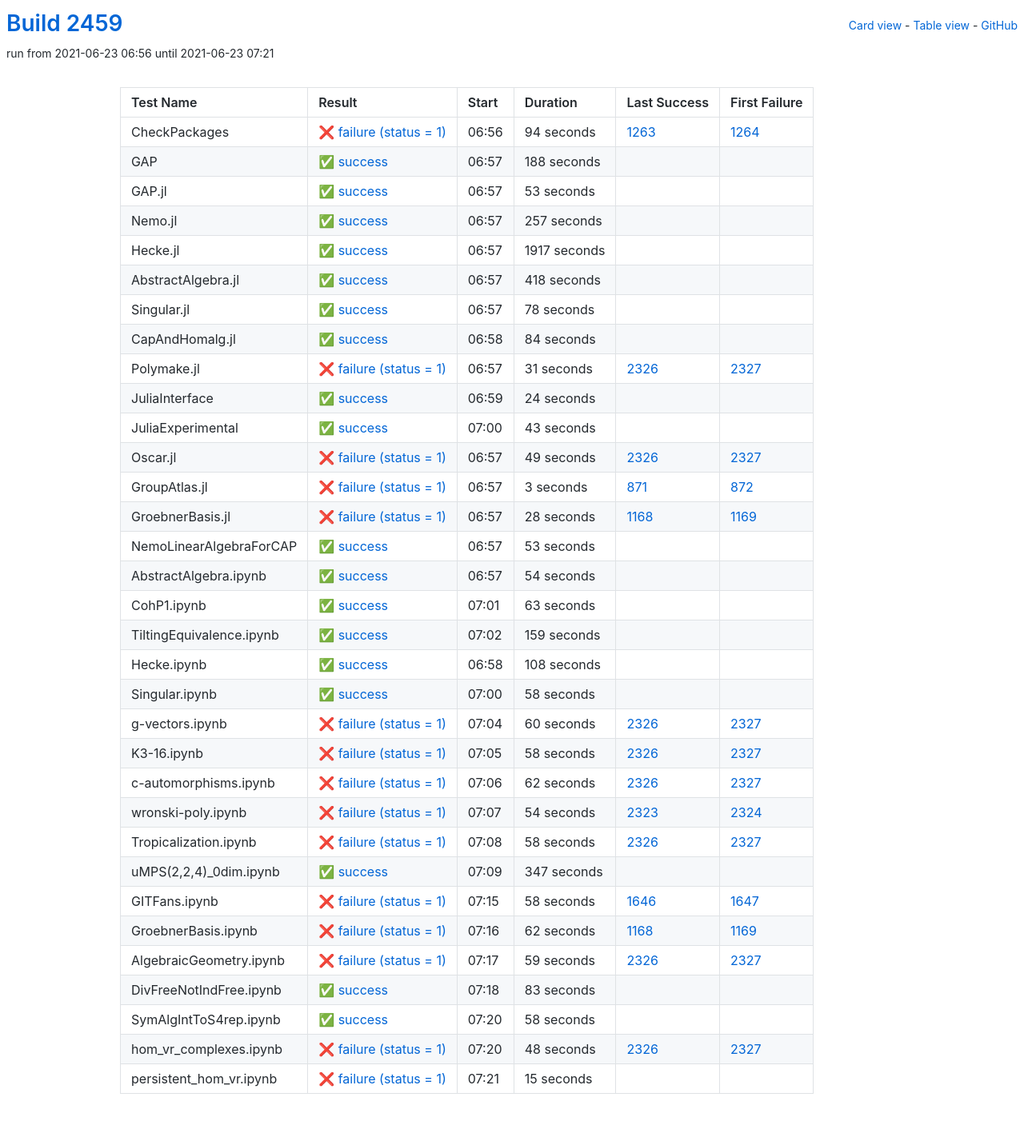
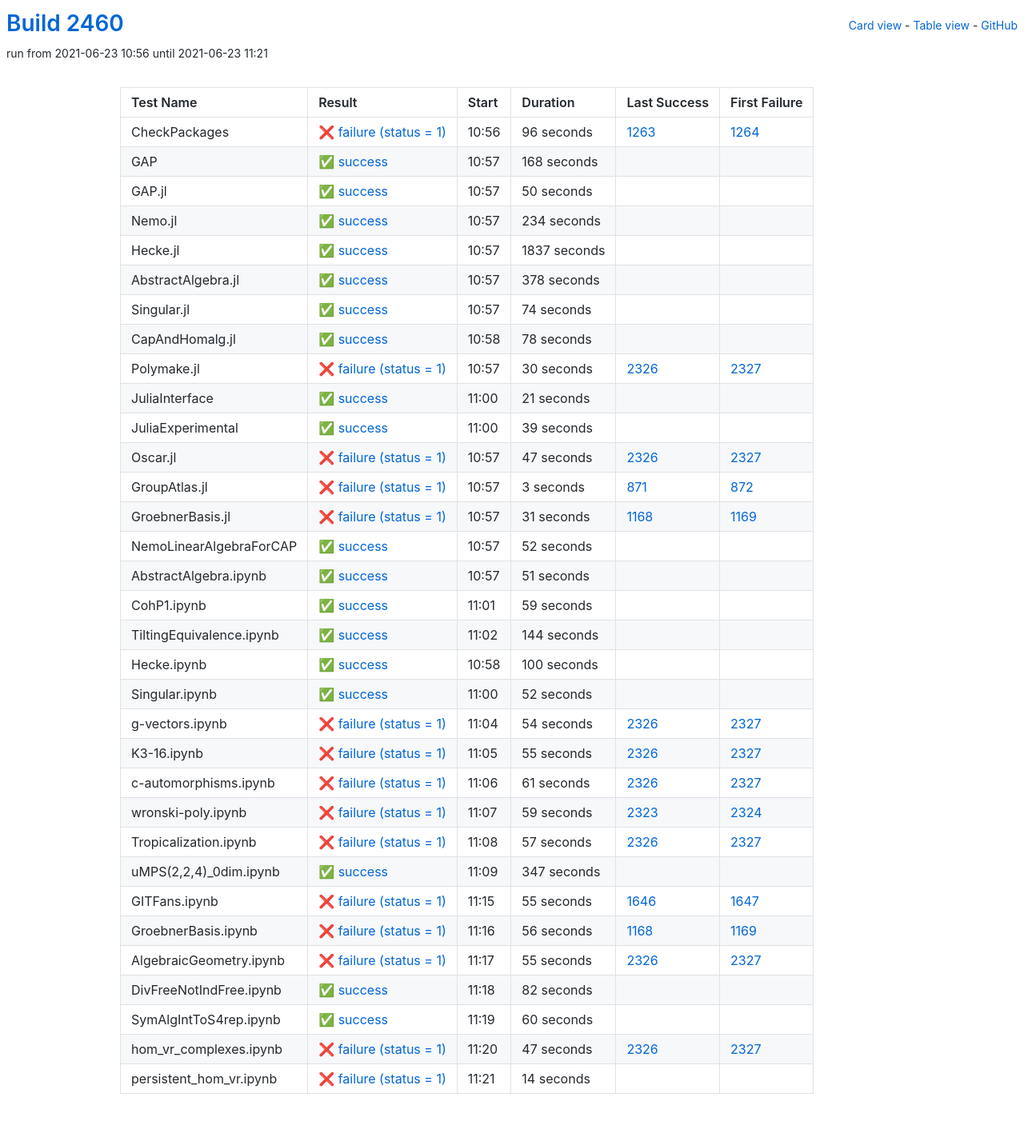
Before and after one commit to oscar-system/oscar-ci-status-stable, a Jekyll site: the page built from table.html, in a window 1280 px wide. Shown: the whole page at 80% size. Built offline with Jekyll 4.4.1, drawn with Linux system fonts in a browser that asks for light colours.

Commit message:
Build #2460

```diff
--- a/_data/ci.yml
+++ b/_data/ci.yml
@@ -1,6 +1,6 @@
 ---
-build: 2459
-build_url: https://oscarci.mathematik.uni-kl.de/job/oscar-stable/2459/
+build: 2460
+build_url: https://oscarci.mathematik.uni-kl.de/job/oscar-stable/2460/
 job: oscar-stable
 organization: oscar-system
 repo: oscar-ci-status-stable
@@ -8,80 +8,92 @@ repourl: https://github.com/oscar-system/oscar-ci-status-stable
 tests:
 - name: CheckPackages
   id: checkpackages
-  log: https://oscarci.mathematik.uni-kl.de/job/oscar-stable/2459/artifact/logs/build-2459/CheckPackages.log
-  start: 2021-06-23 06:56
+  log: https://oscarci.mathematik.uni-kl.de/job/oscar-stable/2460/artifact/logs/build-2460/CheckPackages.log
+  start: 2021-06-23 10:56
   success: false
   exitcode: 1
   status: failure
-  duration: 94
+  duration: 96
   last_success: 1263
   last_success_url: https://oscarci.mathematik.uni-kl.de/job/oscar-stable/1263/
   first_failure: 1264
   first_failure_url: https://oscarci.mathematik.uni-kl.de/job/oscar-stable/1264/
 - name: GAP
   id: gap
-  log: https://oscarci.mathematik.uni-kl.de/job/oscar-stable/2459/artifact/logs/build-2459/GAP.log
-  start: 2021-06-23 06:57
+  log: https://oscarci.mathematik.uni-kl.de/job/oscar-stable/2460/artifact/logs/build-2460/GAP.log
+  start: 2021-06-23 10:57
   success: true
   exitcode: 0
   status: success
-  duration: 188
+  duration: 168
   last_success: false
   last_success_url:
   first_failure: false
   first_failure_url:
 - name: GAP.jl
   id: gap-jl
-  log: https://oscarci.mathematik.uni-kl.de/job/oscar-stable/2459/artifact/logs/build-2459/GAP.jl.log
-  start: 2021-06-23 06:57
+  log: https://oscarci.mathematik.uni-kl.de/job/oscar-stable/2460/artifact/logs/build-2460/GAP.jl.log
+  start: 2021-06-23 10:57
   success: true
   exitcode: 0
   status: success
-  duration: 53
+  duration: 50
   last_success: false
   last_success_url:
   first_failure: false
   first_failure_url:
 - name: Nemo.jl
   id: nemo-jl
-  log: https://oscarci.mathematik.uni-kl.de/job/oscar-stable/2459/artifact/logs/build-2459/Nemo.jl.log
-  start: 2021-06-23 06:57
+  log: https://oscarci.mathematik.uni-kl.de/job/oscar-stable/2460/artifact/logs/build-2460/Nemo.jl.log
+  start: 2021-06-23 10:57
   success: true
   exitcode: 0
   status: success
-  duration: 257
+  duration: 234
   last_success: false
   last_success_url:
   first_failure: false
   first_failure_url:
 - name: Hecke.jl
   id: hecke-jl
-  log: https://oscarci.mathematik.uni-kl.de/job/oscar-stable/2459/artifact/logs/build-2459/Hecke.jl.log
-  start: 2021-06-23 06:57
+  log: https://oscarci.mathematik.uni-kl.de/job/oscar-stable/2460/artifact/logs/build-2460/Hecke.jl.log
+  start: 2021-06-23 10:57
   success: true
   exitcode: 0
   status: success
-  duration: 1917
+  duration: 1837
   last_success: false
   last_success_url:
   first_failure: false
   first_failure_url:
 - name: AbstractAlgebra.jl
   id: abstractalgebra-jl
-  log: https://oscarci.mathematik.uni-kl.de/job/oscar-stable/2459/artifact/logs/build-2459/AbstractAlgebra.jl.log
-  start: 2021-06-23 06:57
+  log: https://oscarci.mathematik.uni-kl.de/job/oscar-stable/2460/artifact/logs/build-2460/AbstractAlgebra.jl.log
+  start: 2021-06-23 10:57
   success: true
   exitcode: 0
   status: success
-  duration: 418
+  duration: 378
   last_success: false
   last_success_url:
   first_failure: false
   first_failure_url:
 - name: Singular.jl
   id: singular-jl
-  log: https://oscarci.mathematik.uni-kl.de/job/oscar-stable/2459/artifact/logs/build-2459/Singular.jl.log
-  start: 2021-06-23 06:57
+  log: https://oscarci.mathematik.uni-kl.de/job/oscar-stable/2460/artifact/logs/build-2460/Singular.jl.log
+  start: 2021-06-23 10:57
+  success: true
+  exitcode: 0
+  status: success
+  duration: 74
+  last_success: false
+  last_success_url:
+  first_failure: false
+  first_failure_url:
+- name: CapAndHomalg.jl
+  id: capandhomalg-jl
+  log: https://oscarci.mathematik.uni-kl.de/job/oscar-stable/2460/artifact/logs/build-2460/CapAndHomalg.jl.log
+  start: 2021-06-23 10:58
   success: true
   exitcode: 0
   status: success
@@ -90,70 +102,58 @@ tests:
   last_success_url:
   first_failure: false
   first_failure_url:
-- name: CapAndHomalg.jl
-  id: capandhomalg-jl
-  log: https://oscarci.mathematik.uni-kl.de/job/oscar-stable/2459/artifact/logs/build-2459/CapAndHomalg.jl.log
-  start: 2021-06-23 06:58
-  success: true
-  exitcode: 0
-  status: success
-  duration: 84
-  last_success: false
-  last_success_url:
-  first_failure: false
-  first_failure_url:
 - name: Polymake.jl
   id: polymake-jl
-  log: https://oscarci.mathematik.uni-kl.de/job/oscar-stable/2459/artifact/logs/build-2459/Polymake.jl.log
-  start: 2021-06-23 06:57
+  log: https://oscarci.mathematik.uni-kl.de/job/oscar-stable/2460/artifact/logs/build-2460/Polymake.jl.log
+  start: 2021-06-23 10:57
   success: false
   exitcode: 1
   status: failure
-  duration: 31
+  duration: 30
   last_success: 2326
   last_success_url: https://oscarci.mathematik.uni-kl.de/job/oscar-stable/2326/
   first_failure: 2327
   first_failure_url: https://oscarci.mathematik.uni-kl.de/job/oscar-stable/2327/
 - name: JuliaInterface
   id: juliainterface
-  log: https://oscarci.mathematik.uni-kl.de/job/oscar-stable/2459/artifact/logs/build-2459/JuliaInterface.log
-  start: 2021-06-23 06:59
+  log: https://oscarci.mathematik.uni-kl.de/job/oscar-stable/2460/artifact/logs/build-2460/JuliaInterface.log
+  start: 2021-06-23 11:00
   success: true
   exitcode: 0
   status: success
-  duration: 24
+  duration: 21
   last_success: false
   last_success_url:
   first_failure: false
   first_failure_url:
 - name: JuliaExperimental
   id: juliaexperimental
-  log: https://oscarci.mathematik.uni-kl.de/job/oscar-stable/2459/artifact/logs/build-2459/JuliaExperimental.log
-  start: 2021-06-23 07:00
+  log: https://oscarci.mathematik.uni-kl.de/job/oscar-stable/2460/artifact/logs/build-2460/JuliaExperimental.log
+  start: 2021-06-23 11:00
   success: true
   exitcode: 0
   status: success
-  duration: 43
+  duration: 39
   last_success: false
   last_success_url:
   first_failure: false
   first_failure_url:
 - name: Oscar.jl
   id: oscar-jl
-  log: https://oscarci.mathematik.uni-kl.de/job/oscar-stable/2459/artifact/logs/build-2459/Oscar.jl.log
-  start: 2021-06-23 06:57
+  log: https://oscarci.mathematik.uni-kl.de/job/oscar-stable/2460/artifact/logs/build-2460/Oscar.jl.log
+  start: 2021-06-23 10:57
   success: false
   exitcode: 1
   status: failure
-  duration: 49
+  duration: 47
   last_success: 2326
   last_success_url: https://oscarci.mathematik.uni-kl.de/job/oscar-stable/2326/
   first_failure: 2327
   first_failure_url: https://oscarci.mathematik.uni-kl.de/job/oscar-stable/2327/
 - name: GroupAtlas.jl
   id: groupatlas-jl
-  log: https://oscarci.mathematik.uni-kl.de/job/oscar-stable/2459/artifact/logs/build-2459/GroupAtlas.jl.log
-  start: 2021-06-23 06:57
+  log: https://oscarci.mathematik.uni-kl.de/job/oscar-stable/2460/artifact/logs/build-2460/GroupAtlas.jl.log
+  start: 2021-06-23 10:57
   success: false
   exitcode: 1
   status: failure
@@ -164,152 +164,152 @@ tests:
   first_failure_url: https://oscarci.mathematik.uni-kl.de/job/oscar-stable/872/
 - name: GroebnerBasis.jl
   id: groebnerbasis-jl
-  log: https://oscarci.mathematik.uni-kl.de/job/oscar-stable/2459/artifact/logs/build-2459/GroebnerBasis.jl.log
-  start: 2021-06-23 06:57
+  log: https://oscarci.mathematik.uni-kl.de/job/oscar-stable/2460/artifact/logs/build-2460/GroebnerBasis.jl.log
+  start: 2021-06-23 10:57
   success: false
   exitcode: 1
   status: failure
-  duration: 28
+  duration: 31
   last_success: 1168
   last_success_url: https://oscarci.mathematik.uni-kl.de/job/oscar-stable/1168/
   first_failure: 1169
   first_failure_url: https://oscarci.mathematik.uni-kl.de/job/oscar-stable/1169/
 - name: NemoLinearAlgebraForCAP
   id: nemolinearalgebraforcap
-  log: https://oscarci.mathematik.uni-kl.de/job/oscar-stable/2459/artifact/logs/build-2459/NemoLinearAlgebraForCAP.log
-  start: 2021-06-23 06:57
+  log: https://oscarci.mathematik.uni-kl.de/job/oscar-stable/2460/artifact/logs/build-2460/NemoLinearAlgebraForCAP.log
+  start: 2021-06-23 10:57
   success: true
   exitcode: 0
   status: success
-  duration: 53
+  duration: 52
   last_success: false
   last_success_url:
   first_failure: false
   first_failure_url:
 - name: AbstractAlgebra.ipynb
   id: abstractalgebra-ipynb
-  log: https://oscarci.mathematik.uni-kl.de/job/oscar-stable/2459/artifact/logs/build-2459/AbstractAlgebra.ipynb.log
-  start: 2021-06-23 06:57
+  log: https://oscarci.mathematik.uni-kl.de/job/oscar-stable/2460/artifact/logs/build-2460/AbstractAlgebra.ipynb.log
+  start: 2021-06-23 10:57
   success: true
   exitcode: 0
   status: success
-  duration: 54
+  duration: 51
   last_success: false
   last_success_url:
   first_failure: false
   first_failure_url:
 - name: CohP1.ipynb
   id: cohp1-ipynb
-  log: https://oscarci.mathematik.uni-kl.de/job/oscar-stable/2459/artifact/logs/build-2459/CohP1.ipynb.log
-  start: 2021-06-23 07:01
+  log: https://oscarci.mathematik.uni-kl.de/job/oscar-stable/2460/artifact/logs/build-2460/CohP1.ipynb.log
+  start: 2021-06-23 11:01
   success: true
   exitcode: 0
   status: success
-  duration: 63
+  duration: 59
   last_success: false
   last_success_url:
   first_failure: false
   first_failure_url:
 - name: TiltingEquivalence.ipynb
   id: tiltingequivalence-ipynb
-  log: https://oscarci.mathematik.uni-kl.de/job/oscar-stable/2459/artifact/logs/build-2459/TiltingEquivalence.ipynb.log
-  start: 2021-06-23 07:02
+  log: https://oscarci.mathematik.uni-kl.de/job/oscar-stable/2460/artifact/logs/build-2460/TiltingEquivalence.ipynb.log
+  start: 2021-06-23 11:02
   success: true
   exitcode: 0
   status: success
-  duration: 159
+  duration: 144
   last_success: false
   last_success_url:
   first_failure: false
   first_failure_url:
 - name: Hecke.ipynb
   id: hecke-ipynb
-  log: https://oscarci.mathematik.uni-kl.de/job/oscar-stable/2459/artifact/logs/build-2459/Hecke.ipynb.log
-  start: 2021-06-23 06:58
+  log: https://oscarci.mathematik.uni-kl.de/job/oscar-stable/2460/artifact/logs/build-2460/Hecke.ipynb.log
+  start: 2021-06-23 10:58
   success: true
   exitcode: 0
   status: success
-  duration: 108
+  duration: 100
   last_success: false
   last_success_url:
   first_failure: false
   first_failure_url:
 - name: Singular.ipynb
   id: singular-ipynb
-  log: https://oscarci.mathematik.uni-kl.de/job/oscar-stable/2459/artifact/logs/build-2459/Singular.ipynb.log
-  start: 2021-06-23 07:00
+  log: https://oscarci.mathematik.uni-kl.de/job/oscar-stable/2460/artifact/logs/build-2460/Singular.ipynb.log
+  start: 2021-06-23 11:00
   success: true
   exitcode: 0
   status: success
-  duration: 58
+  duration: 52
   last_success: false
   last_success_url:
   first_failure: false
   first_failure_url:
 - name: g-vectors.ipynb
   id: g-vectors-ipynb
-  log: https://oscarci.mathematik.uni-kl.de/job/oscar-stable/2459/artifact/logs/build-2459/g-vectors.ipynb.log
-  start: 2021-06-23 07:04
+  log: https://oscarci.mathematik.uni-kl.de/job/oscar-stable/2460/artifact/logs/build-2460/g-vectors.ipynb.log
+  start: 2021-06-23 11:04
   success: false
   exitcode: 1
   status: failure
-  duration: 60
+  duration: 54
   last_success: 2326
   last_success_url: https://oscarci.mathematik.uni-kl.de/job/oscar-stable/2326/
   first_failure: 2327
   first_failure_url: https://oscarci.mathematik.uni-kl.de/job/oscar-stable/2327/
 - name: K3-16.ipynb
   id: k3-16-ipynb
-  log: https://oscarci.mathematik.uni-kl.de/job/oscar-stable/2459/artifact/logs/build-2459/K3-16.ipynb.log
-  start: 2021-06-23 07:05
+  log: https://oscarci.mathematik.uni-kl.de/job/oscar-stable/2460/artifact/logs/build-2460/K3-16.ipynb.log
+  start: 2021-06-23 11:05
   success: false
   exitcode: 1
   status: failure
-  duration: 58
+  duration: 55
   last_success: 2326
   last_success_url: https://oscarci.mathematik.uni-kl.de/job/oscar-stable/2326/
   first_failure: 2327
   first_failure_url: https://oscarci.mathematik.uni-kl.de/job/oscar-stable/2327/
 - name: c-automorphisms.ipynb
   id: c-automorphisms-ipynb
-  log: https://oscarci.mathematik.uni-kl.de/job/oscar-stable/2459/artifact/logs/build-2459/c-automorphisms.ipynb.log
-  start: 2021-06-23 07:06
+  log: https://oscarci.mathematik.uni-kl.de/job/oscar-stable/2460/artifact/logs/build-2460/c-automorphisms.ipynb.log
+  start: 2021-06-23 11:06
   success: false
   exitcode: 1
   status: failure
-  duration: 62
+  duration: 61
   last_success: 2326
   last_success_url: https://oscarci.mathematik.uni-kl.de/job/oscar-stable/2326/
   first_failure: 2327
   first_failure_url: https://oscarci.mathematik.uni-kl.de/job/oscar-stable/2327/
 - name: wronski-poly.ipynb
   id: wronski-poly-ipynb
-  log: https://oscarci.mathematik.uni-kl.de/job/oscar-stable/2459/artifact/logs/build-2459/wronski-poly.ipynb.log
-  start: 2021-06-23 07:07
+  log: https://oscarci.mathematik.uni-kl.de/job/oscar-stable/2460/artifact/logs/build-2460/wronski-poly.ipynb.log
+  start: 2021-06-23 11:07
   success: false
   exitcode: 1
   status: failure
-  duration: 54
+  duration: 59
   last_success: 2323
   last_success_url: https://oscarci.mathematik.uni-kl.de/job/oscar-stable/2323/
   first_failure: 2324
   first_failure_url: https://oscarci.mathematik.uni-kl.de/job/oscar-stable/2324/
 - name: Tropicalization.ipynb
   id: tropicalization-ipynb
-  log: https://oscarci.mathematik.uni-kl.de/job/oscar-stable/2459/artifact/logs/build-2459/Tropicalization.ipynb.log
-  start: 2021-06-23 07:08
+  log: https://oscarci.mathematik.uni-kl.de/job/oscar-stable/2460/artifact/logs/build-2460/Tropicalization.ipynb.log
+  start: 2021-06-23 11:08
   success: false
   exitcode: 1
   status: failure
-  duration: 58
+  duration: 57
   last_success: 2326
   last_success_url: https://oscarci.mathematik.uni-kl.de/job/oscar-stable/2326/
   first_failure: 2327
   first_failure_url: https://oscarci.mathematik.uni-kl.de/job/oscar-stable/2327/
 - name: uMPS(2,2,4)_0dim.ipynb
   id: umps-2-2-4-0dim-ipynb
-  log: https://oscarci.mathematik.uni-kl.de/job/oscar-stable/2459/artifact/logs/build-2459/uMPS-2-2-4-_0dim.ipynb.log
-  start: 2021-06-23 07:09
+  log: https://oscarci.mathematik.uni-kl.de/job/oscar-stable/2460/artifact/logs/build-2460/uMPS-2-2-4-_0dim.ipynb.log
+  start: 2021-06-23 11:09
   success: true
   exitcode: 0
   status: success
@@ -320,84 +320,84 @@ tests:
   first_failure_url:
 - name: GITFans.ipynb
   id: gitfans-ipynb
-  log: https://oscarci.mathematik.uni-kl.de/job/oscar-stable/2459/artifact/logs/build-2459/GITFans.ipynb.log
-  start: 2021-06-23 07:15
+  log: https://oscarci.mathematik.uni-kl.de/job/oscar-stable/2460/artifact/logs/build-2460/GITFans.ipynb.log
+  start: 2021-06-23 11:15
   success: false
   exitcode: 1
   status: failure
-  duration: 58
+  duration: 55
   last_success: 1646
   last_success_url: https://oscarci.mathematik.uni-kl.de/job/oscar-stable/1646/
   first_failure: 1647
   first_failure_url: https://oscarci.mathematik.uni-kl.de/job/oscar-stable/1647/
 - name: GroebnerBasis.ipynb
   id: groebnerbasis-ipynb
-  log: https://oscarci.mathematik.uni-kl.de/job/oscar-stable/2459/artifact/logs/build-2459/GroebnerBasis.ipynb.log
-  start: 2021-06-23 07:16
+  log: https://oscarci.mathematik.uni-kl.de/job/oscar-stable/2460/artifact/logs/build-2460/GroebnerBasis.ipynb.log
+  start: 2021-06-23 11:16
   success: false
   exitcode: 1
   status: failure
-  duration: 62
+  duration: 56
   last_success: 1168
   last_success_url: https://oscarci.mathematik.uni-kl.de/job/oscar-stable/1168/
   first_failure: 1169
   first_failure_url: https://oscarci.mathematik.uni-kl.de/job/oscar-stable/1169/
 - name: AlgebraicGeometry.ipynb
   id: algebraicgeometry-ipynb
-  log: https://oscarci.mathematik.uni-kl.de/job/oscar-stable/2459/artifact/logs/build-2459/AlgebraicGeometry.ipynb.log
-  start: 2021-06-23 07:17
+  log: https://oscarci.mathematik.uni-kl.de/job/oscar-stable/2460/artifact/logs/build-2460/AlgebraicGeometry.ipynb.log
+  start: 2021-06-23 11:17
   success: false
   exitcode: 1
   status: failure
-  duration: 59
+  duration: 55
   last_success: 2326
   last_success_url: https://oscarci.mathematik.uni-kl.de/job/oscar-stable/2326/
   first_failure: 2327
   first_failure_url: https://oscarci.mathematik.uni-kl.de/job/oscar-stable/2327/
 - name: DivFreeNotIndFree.ipynb
   id: divfreenotindfree-ipynb
-  log: https://oscarci.mathematik.uni-kl.de/job/oscar-stable/2459/artifact/logs/build-2459/DivFreeNotIndFree.ipynb.log
-  start: 2021-06-23 07:18
+  log: https://oscarci.mathematik.uni-kl.de/job/oscar-stable/2460/artifact/logs/build-2460/DivFreeNotIndFree.ipynb.log
+  start: 2021-06-23 11:18
   success: true
   exitcode: 0
   status: success
-  duration: 83
+  duration: 82
   last_success: false
   last_success_url:
   first_failure: false
   first_failure_url:
 - name: SymAlgIntToS4rep.ipynb
   id: symalginttos4rep-ipynb
-  log: https://oscarci.mathematik.uni-kl.de/job/oscar-stable/2459/artifact/logs/build-2459/SymAlgIntToS4rep.ipynb.log
-  start: 2021-06-23 07:20
+  log: https://oscarci.mathematik.uni-kl.de/job/oscar-stable/2460/artifact/logs/build-2460/SymAlgIntToS4rep.ipynb.log
+  start: 2021-06-23 11:19
   success: true
   exitcode: 0
   status: success
-  duration: 58
+  duration: 60
   last_success: false
   last_success_url:
   first_failure: false
   first_failure_url:
 - name: hom_vr_complexes.ipynb
   id: hom-vr-complexes-ipynb
-  log: https://oscarci.mathematik.uni-kl.de/job/oscar-stable/2459/artifact/logs/build-2459/hom_vr_complexes.ipynb.log
-  start: 2021-06-23 07:20
+  log: https://oscarci.mathematik.uni-kl.de/job/oscar-stable/2460/artifact/logs/build-2460/hom_vr_complexes.ipynb.log
+  start: 2021-06-23 11:20
   success: false
   exitcode: 1
   status: failure
-  duration: 48
+  duration: 47
   last_success: 2326
   last_success_url: https://oscarci.mathematik.uni-kl.de/job/oscar-stable/2326/
   first_failure: 2327
   first_failure_url: https://oscarci.mathematik.uni-kl.de/job/oscar-stable/2327/
 - name: persistent_hom_vr.ipynb
   id: persistent-hom-vr-ipynb
-  log: https://oscarci.mathematik.uni-kl.de/job/oscar-stable/2459/artifact/logs/build-2459/persistent_hom_vr.ipynb.log
-  start: 2021-06-23 07:21
+  log: https://oscarci.mathematik.uni-kl.de/job/oscar-stable/2460/artifact/logs/build-2460/persistent_hom_vr.ipynb.log
+  start: 2021-06-23 11:21
   success: false
   exitcode: 1
   status: failure
-  duration: 15
+  duration: 14
   last_success: false
   last_success_url:
   first_failure: false
```
Also changed, not shown: README.md.
